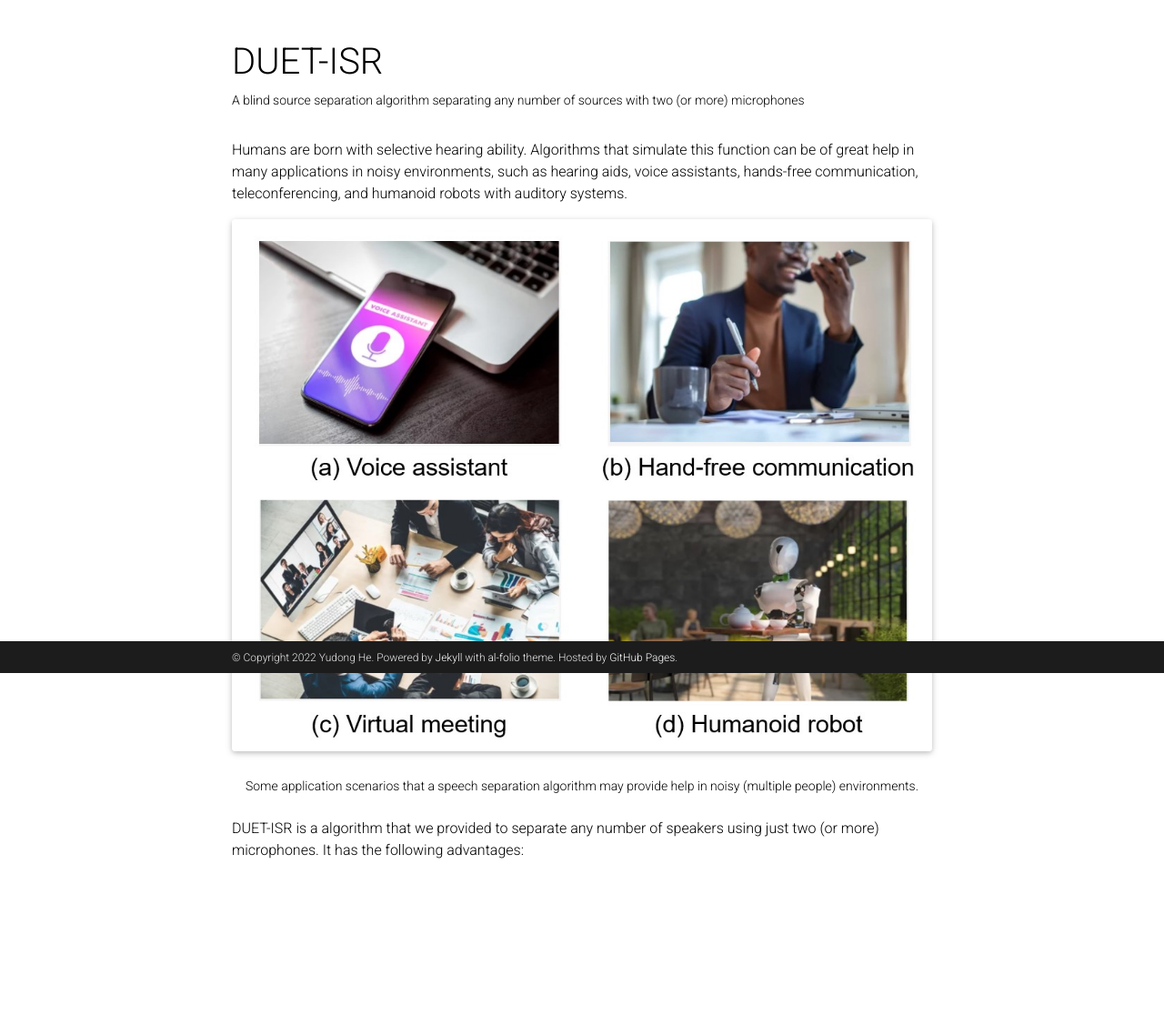
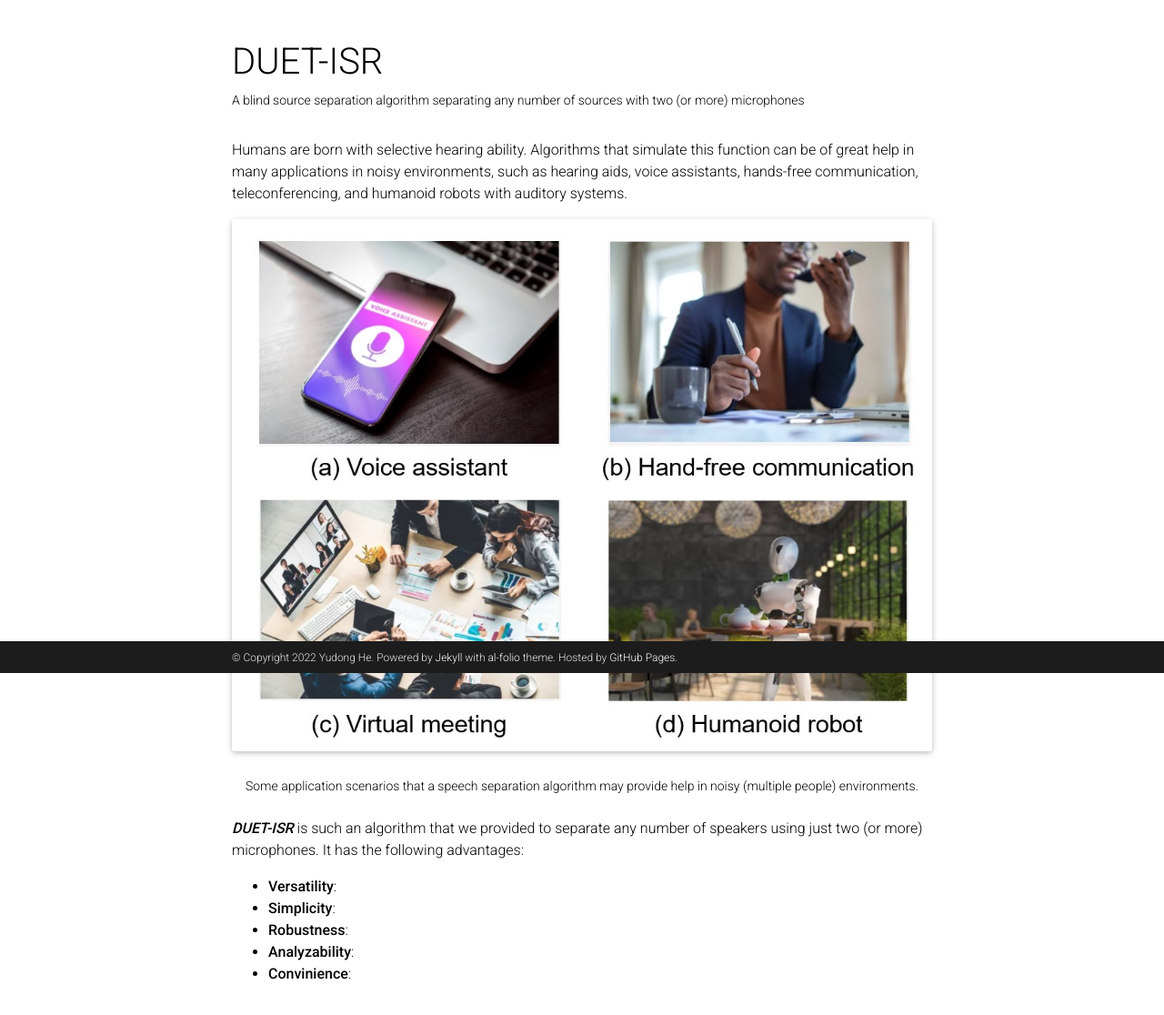
Before and after one commit to ydcnanhe/ydcnanhe.github.io, a Jekyll site: the page built from _projects/1_project.md, in a window 1280 px wide, cut to the strip 160-1329 px from the top of the page. Shown: the top 1116 px of the strip at 91% size. Built offline with Jekyll 4.4.1, drawn with Linux system fonts in a browser that asks for light colours; comment, search, counter and statistics services are not loaded; a style sheet for code colours, icons or effects is not loaded; before the commit the page ends 1193 px from its top, so only the background shows below that.

Commit message:
Update 1_project.md

```diff
--- a/_projects/1_project.md
+++ b/_projects/1_project.md
@@ -18,4 +18,10 @@ Humans are born with selective hearing ability. Algorithms that simulate this fu
     Some application scenarios that a speech separation algorithm may provide help in noisy (multiple people) environments.
 </div>
 
-DUET-ISR is a algorithm that we provided to separate any number of speakers using just two (or more) microphones. It has the following advantages:
+***DUET-ISR*** is such an algorithm that we provided to separate any number of speakers using just two (or more) microphones. It has the following advantages:
+
+- **Versatility**:
+- **Simplicity**:
+- **Robustness**:
+- **Analyzability**:
+- **Convinience**:
```
